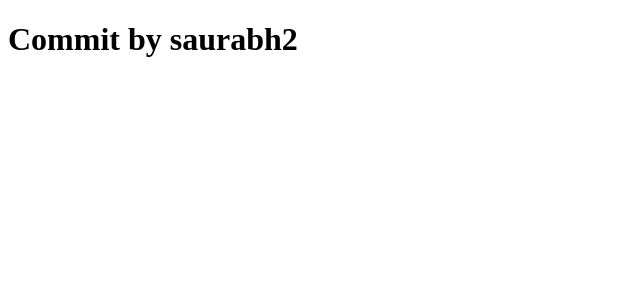
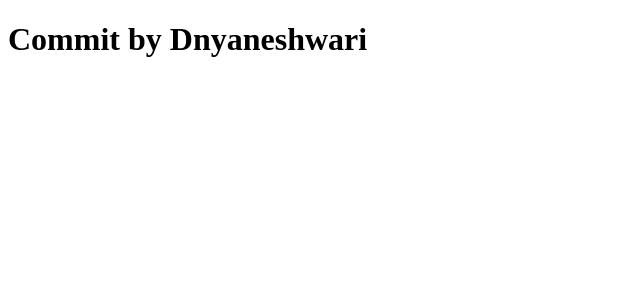
Before and after one commit to dnyanu6410/GitWebstrom, an Angular app: page / in a window 1280 px wide. Shown: the top 300 px of the page, without its empty margins (0-640 px from the left). Built offline with nearby package versions, Linux system fonts and the light colour scheme.

Commit message:
Changed by Dnyaneshwari

```diff
--- a/src/app/app.component.html
+++ b/src/app/app.component.html
@@ -1 +1 @@
-<h1>Commit by saurabh2</h1>
+<h1>Commit by Dnyaneshwari</h1>
```
